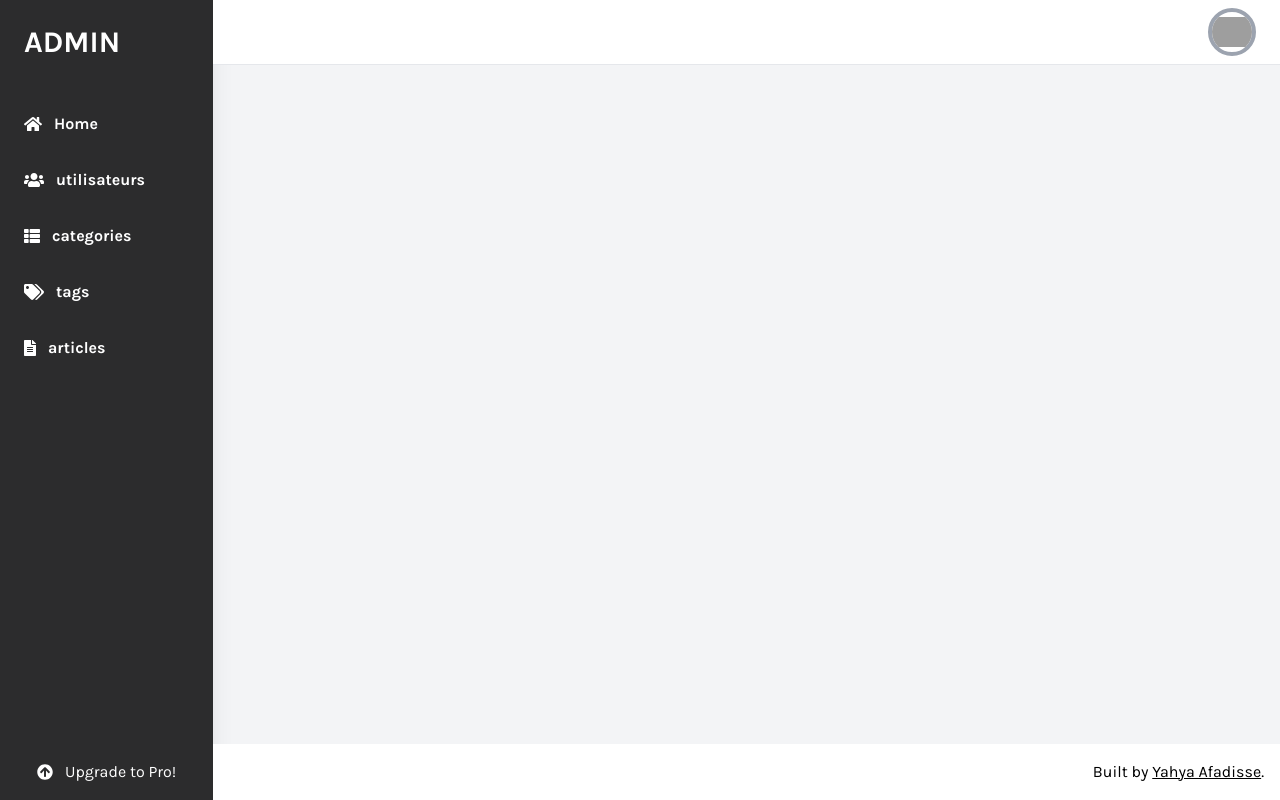
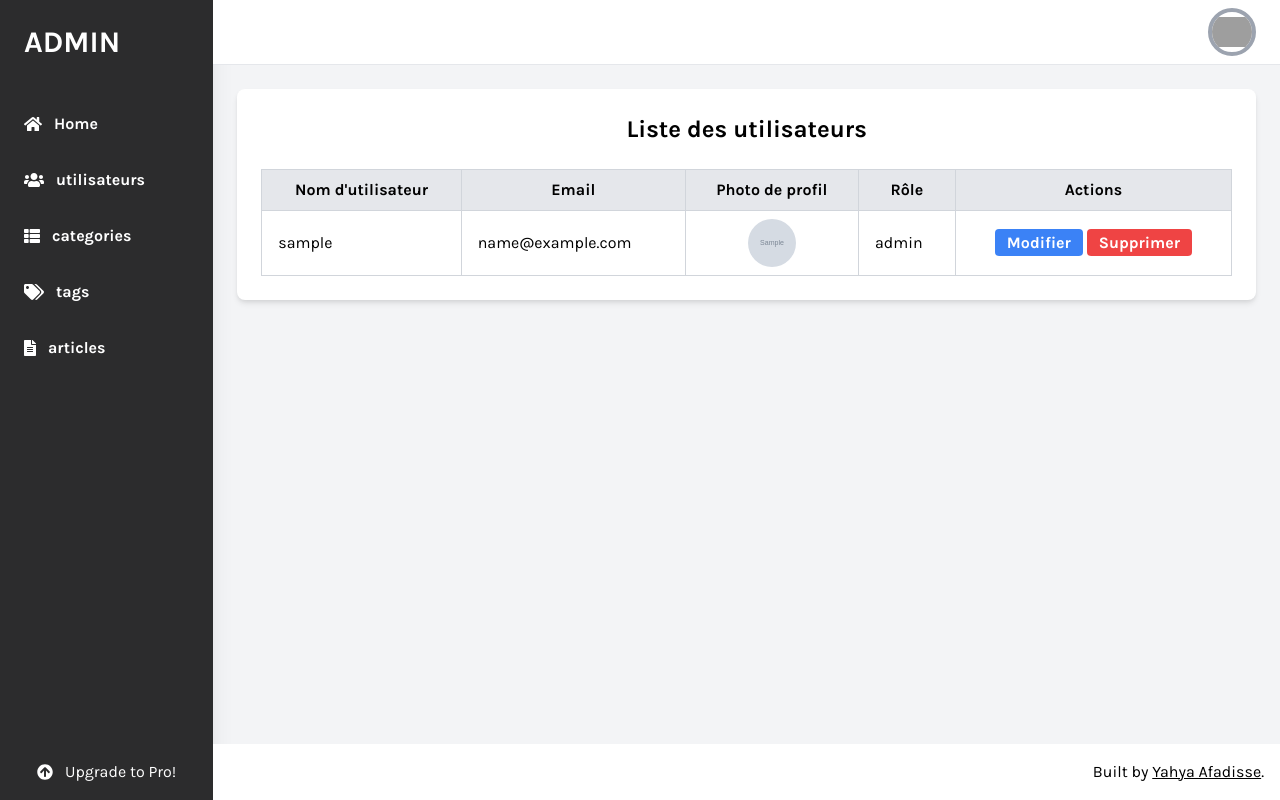
Before and after one commit to YahyaAf/Dev.to-Blogging-Plateform, a PHP site: page /pages/utilisateur.php in a window 1280 px wide. Run offline with PHP 8.4, Linux system fonts and the light colour scheme; tables that the repository leaves empty or names only in its code hold one stand-in row (values such as "Sample post"); grey boxes marked "Sample" are stand-in pictures; some libraries are stand-ins or nearby versions; grey boxes are pictures that could not be loaded.

Commit message:
fixer affichage d'un user

```diff
--- a/public/pages/utilisateur.php
+++ b/public/pages/utilisateur.php
@@ -1,3 +1,16 @@
+<?php
+    require_once __DIR__ . '/../../vendor/autoload.php';
+
+    use config\Database;
+    use Src\users\User;
+
+    $database = new Database("dev_blog");
+    $db = $database->getConnection();
+
+    $user = new User($db);
+
+    $users = $user->readAll();
+?>
 <!DOCTYPE html>
 <html lang="en">
 <head>
@@ -123,14 +136,50 @@
                 <i class="fas fa-plus mr-3"></i> New Report
             </button> -->
         </header>
-
         <div class="w-full h-screen overflow-x-hidden border-t flex flex-col">
             <main class="w-full flex-grow p-6">
-
+                <div class="container mx-auto p-6 bg-white shadow-md rounded-lg">
+                    <h1 class="text-2xl font-bold mb-6 text-center">Liste des utilisateurs</h1>
+                    <table class="table-auto w-full border-collapse border border-gray-300">
+                        <thead>
+                            <tr class="bg-gray-200">
+                                <th class="border border-gray-300 px-4 py-2">Nom d'utilisateur</th>
+                                <th class="border border-gray-300 px-4 py-2">Email</th>
+                                <th class="border border-gray-300 px-4 py-2">Photo de profil</th>
+                                <th class="border border-gray-300 px-4 py-2">Rôle</th>
+                                <th class="border border-gray-300 px-4 py-2">Actions</th>
+                            </tr>
+                        </thead>
+                        <tbody>
+                            <?php if (!empty($users)): ?>
+                                <?php foreach ($users as $user): ?>
+                                    <tr class="odd:bg-white even:bg-gray-50">
+                                        <td class="border border-gray-300 px-4 py-2"><?php echo htmlspecialchars($user['username']); ?></td>
+                                        <td class="border border-gray-300 px-4 py-2"><?php echo htmlspecialchars($user['email']); ?></td>
+                                        <td class="border border-gray-300 px-4 py-2 text-center">
+                                            <?php if (!empty($user['profile_picture_url'])): ?>
+                                                <img src="<?php echo htmlspecialchars($user['profile_picture_url']); ?>" alt="Profile" class="w-12 h-12 rounded-full mx-auto">
+                                            <?php else: ?>
+                                                N/A
+                                            <?php endif; ?>
+                                        </td>
+                                        <td class="border border-gray-300 px-4 py-2"><?php echo htmlspecialchars($user['role']); ?></td>
+                                        <td class="border border-gray-300 px-4 py-2 text-center">
+                                            <a href="edit_user.php?id=<?php echo htmlspecialchars($user['id']); ?>" class="bg-blue-500 hover:bg-blue-700 text-white font-bold py-1 px-3 rounded">Modifier</a>
+                                            <a href="delete_user.php?id=<?php echo htmlspecialchars($user['id']); ?>" onclick="return confirm('Êtes-vous sûr de vouloir supprimer cet utilisateur ?');" class="bg-red-500 hover:bg-red-700 text-white font-bold py-1 px-3 rounded">Supprimer</a>
+                                        </td>
+                                    </tr>
+                                <?php endforeach; ?>
+                            <?php else: ?>
+                                <tr>
+                                    <td colspan="6" class="text-center border border-gray-300 px-4 py-2">Aucun utilisateur trouvé.</td>
+                                </tr>
+                            <?php endif; ?>
+                        </tbody>
+                    </table>
+                </div>
             </main>
         </div>
-
-
             <footer class="w-full bg-white text-right p-4">
                 Built by <a target="_blank" href="https://www.linkedin.com/in/yahya-afadisse-236b022a9/" class="underline">Yahya Afadisse</a>.
             </footer>
--- a/src/users/User.php
+++ b/src/users/User.php
@@ -66,6 +66,39 @@ class User {
         session_destroy();
         return true;
     }
+
+
+    public function readAll() {
+        try {
+            $sql = "SELECT * FROM {$this->table}";
+            $stmt = $this->db->prepare($sql);
+            $stmt->execute();
+
+            return $stmt->fetchAll(\PDO::FETCH_ASSOC);
+        } catch (\PDOException $e) {
+            echo "Error: " . $e->getMessage();
+            return false;
+        }
+    }
+
+    public function update($id, $username, $email, $profile_picture_url, $role) {
+        try {
+            $sql = "UPDATE {$this->table}
+                    SET username = :username, email = :email, profile_picture_url = :profile_picture_url, role = :role
+                    WHERE id = :id";
+            $stmt = $this->db->prepare($sql);
+
+            $stmt->bindParam(':id', $id);
+            $stmt->bindParam(':username', $username);
+            $stmt->bindParam(':email', $email);
+            $stmt->bindParam(':profile_picture_url', $profile_picture_url);
+            $stmt->bindParam(':role', $role);
+
+            return $stmt->execute();
+        } catch (\PDOException $e) {
+            echo "Error: " . $e->getMessage();
+            return false;
+        }
+    }
 }
-
 ?>
```
Also changed, not shown: src/tags/articles/Article.php (deleted).
